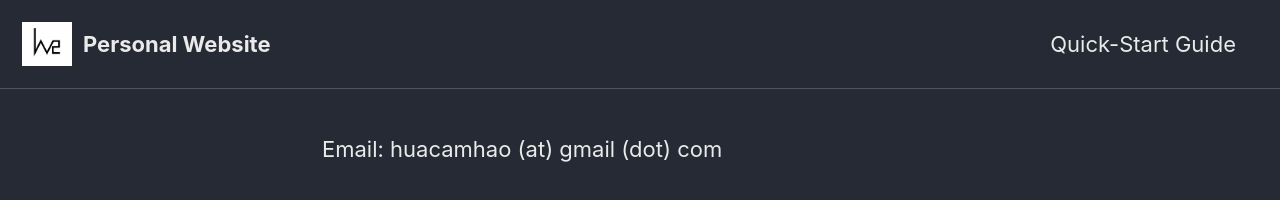
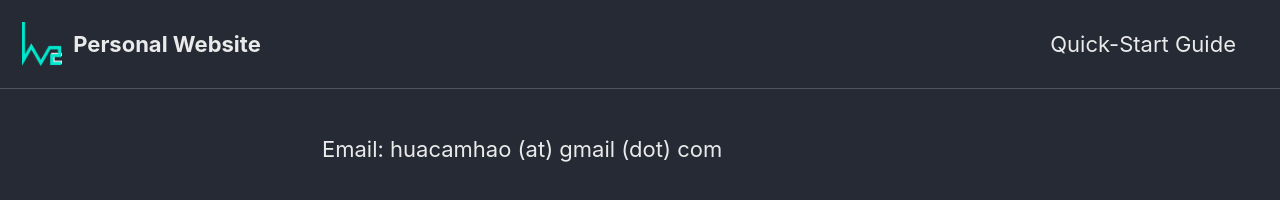
Before and after one commit to camhao168/camhao168.github.io, a Jekyll site: the page built from index.md, in a window 1280 px wide. Shown: the top 200 px of the page. Built offline with Jekyll 4.4.1, drawn with Linux system fonts in a browser that asks for light colours; cached includes are drawn as plain includes; our own code applies the rules of GitHub Pages for plain Markdown files; the list of posts is cut into pages by our own code.

Commit message:
Update _config.yml

```diff
--- a/_config.yml
+++ b/_config.yml
@@ -25,7 +25,7 @@ url                      : "https://camhao168.github.io" # the base hostname & p
 baseurl                  : # the subpath of your site, e.g. "/blog"
 repository               : # GitHub username/repo-name e.g. "mmistakes/minimal-mistakes"
 teaser                   : # path of fallback teaser image, e.g. "/assets/images/500x300.png"
-logo                     : "/assets/images/h2c_logo.png" # path of logo image to display in the masthead, e.g. "/assets/images/88x88.png"
+logo                     : "/assets/images/h2c_logo_dark.png" # path of logo image to display in the masthead, e.g. "/assets/images/88x88.png"
 masthead_title           : "Personal Website" # overrides the website title displayed in the masthead, use " " for no title
 # breadcrumbs            : true # true, false (default)
 words_per_minute         : 200
```
